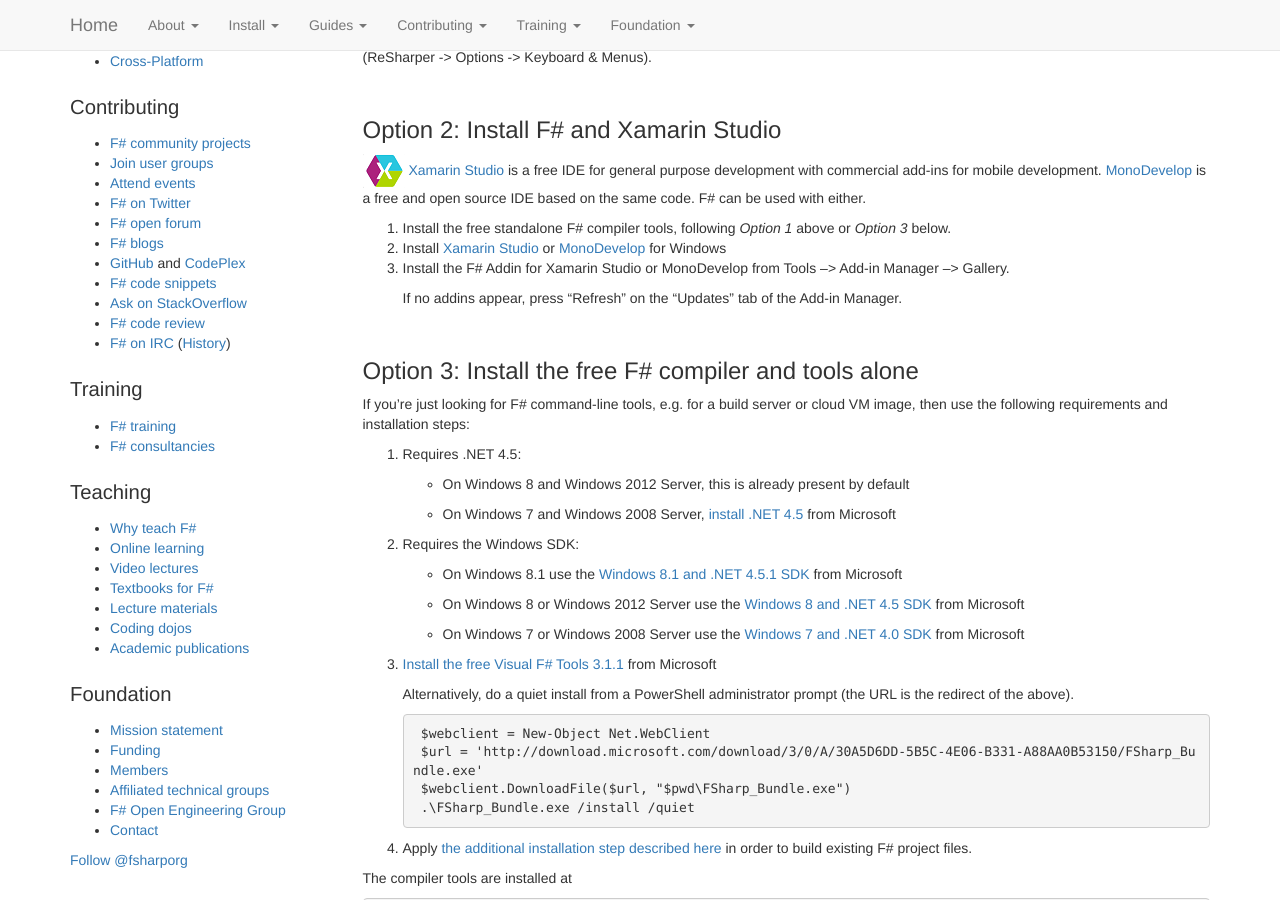
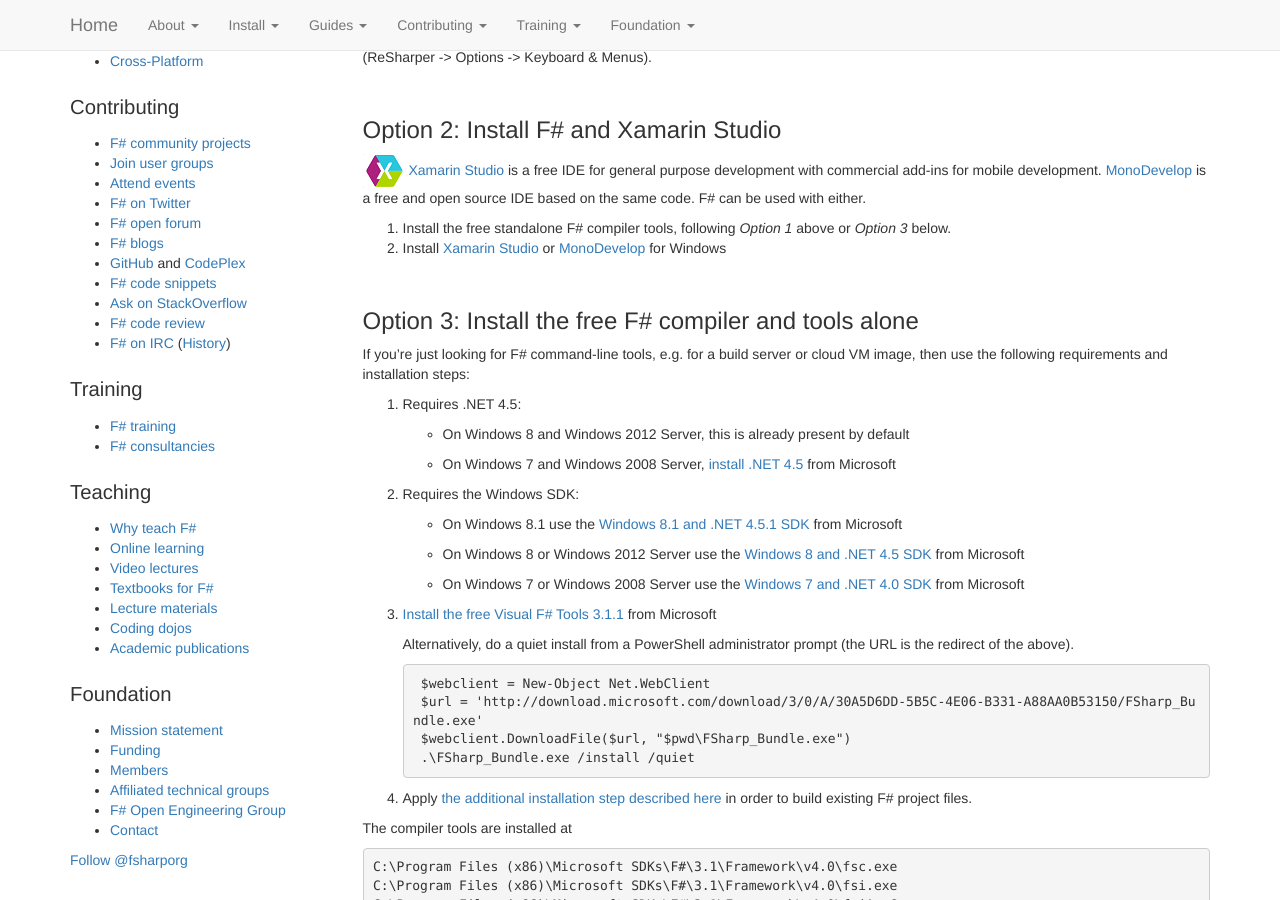
Before and after one commit to fsharp/fsharp.org, a Jekyll site: the page built from use/windows/index.md, in a window 1280 px wide and 900 px high, scrolled down 791 px. Built offline with Jekyll 4.4.1, drawn with Linux system fonts in a browser that asks for light colours; nearby versions of some CDN libraries; some web fonts are replaced; comment, search, counter and statistics services are not loaded.

Commit message:
Update index.md

```diff
--- a/use/windows/index.md
+++ b/use/windows/index.md
@@ -58,9 +58,6 @@
 
 1. Install the free standalone F# compiler tools, following _Option 1_ above or _Option 3_ below.
 2. Install [Xamarin Studio](http://xamarin.com/studio) or [MonoDevelop](http://monodevelop.com) for Windows
-3. Install the F# Addin for Xamarin Studio or MonoDevelop from Tools --> Add-in Manager --> Gallery.
-
-   If no addins appear, press "Refresh" on the "Updates" tab of the Add-in Manager.
 
 <br />
 
```
